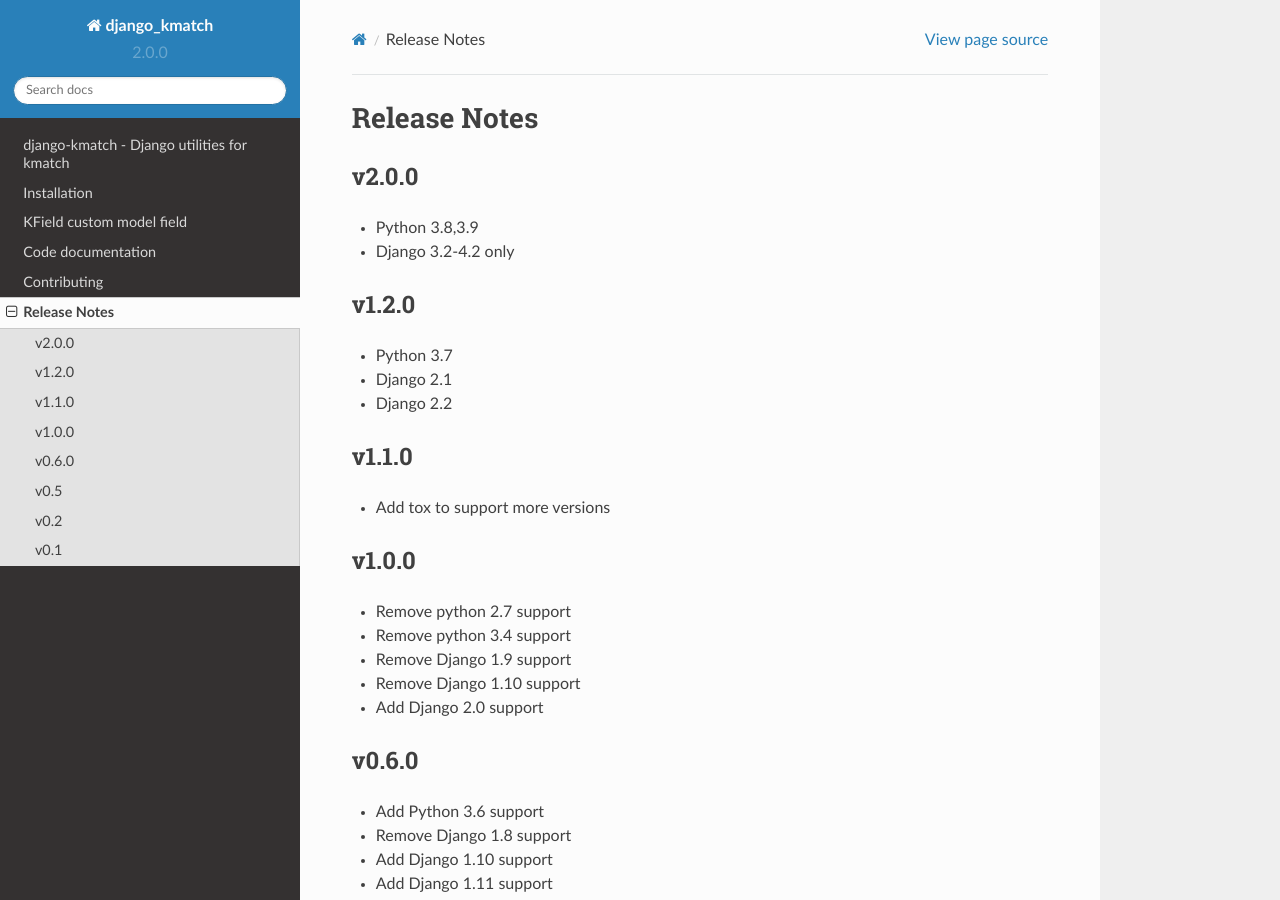
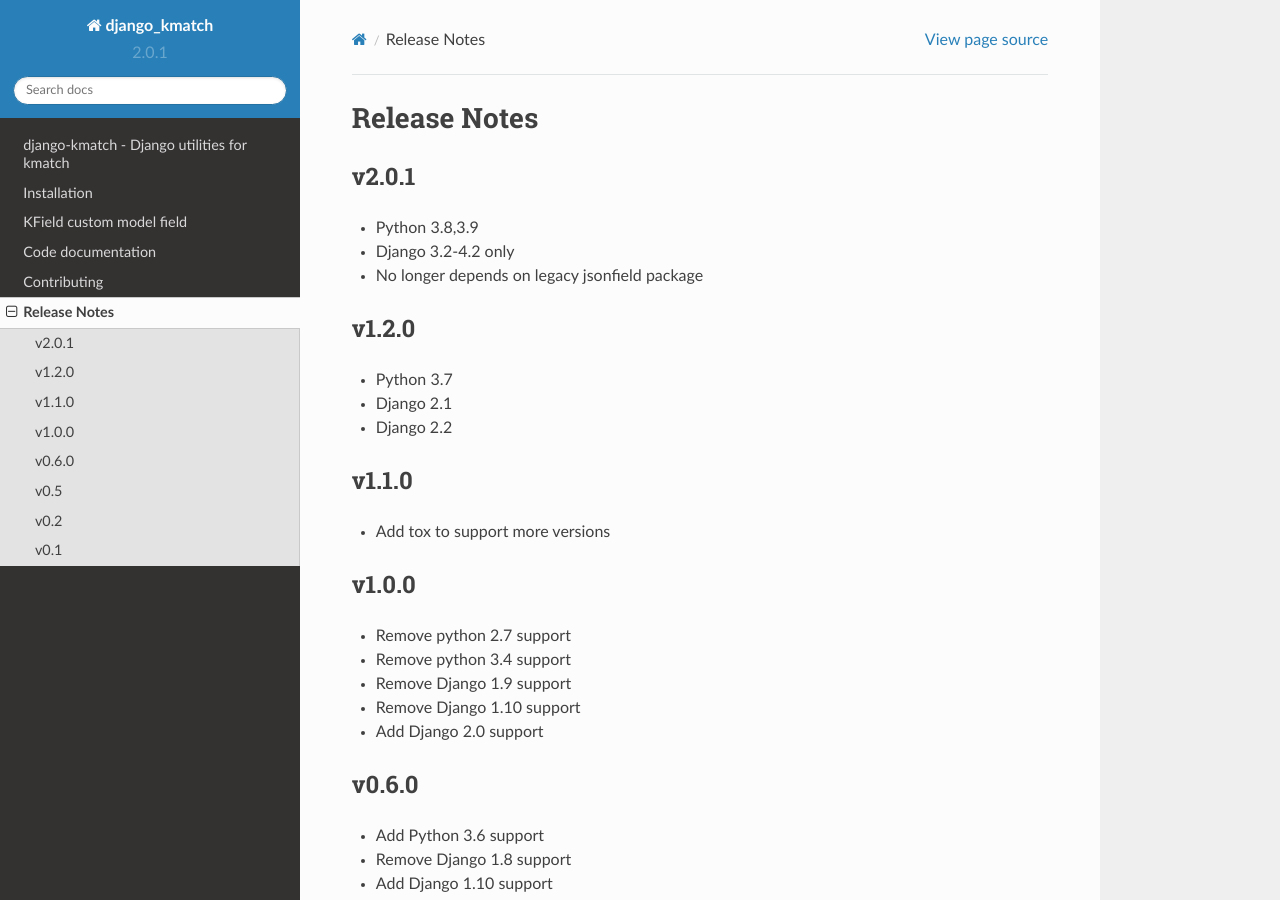
Before and after one commit to ambitioninc/django-kmatch, a Sphinx documentation site: the page built from docs/release_notes.rst, in a window 1280 px wide and 900 px high. Built offline with Sphinx 7.4.7 and the Read the Docs theme 2.0.0, drawn with Linux system fonts in a browser that asks for light colours.

Commit message:
Bump to v2.0.1

```diff
--- a/django_kmatch/version.py
+++ b/django_kmatch/version.py
@@ -1 +1 @@
-__version__ = '2.0.0'
+__version__ = '2.0.1'
--- a/docs/release_notes.rst
+++ b/docs/release_notes.rst
@@ -1,10 +1,11 @@
 Release Notes
 =============
 
-v2.0.0
+v2.0.1
 ------
 * Python 3.8,3.9
 * Django 3.2-4.2 only
+* No longer depends on legacy jsonfield package
 
 v1.2.0
 ------
```
